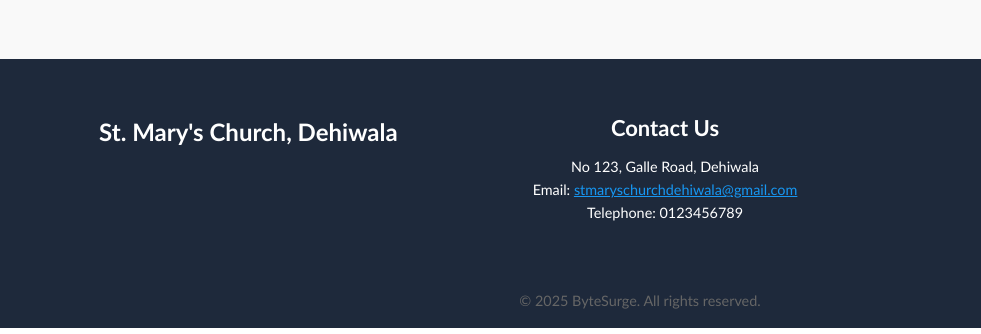
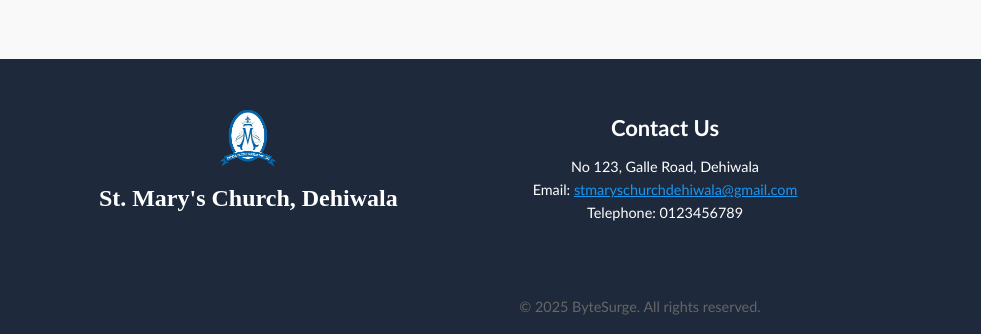
Before and after one commit to dinuraweli/church-website, a plain HTML site: page index.html in a window 1280 px wide. Shown: the part 1643-1977 px from the top of the page, 0-981 px from the left. Drawn offline with nearby package versions, Linux system fonts and the light colour scheme.

Commit message:
updated about page

```diff
--- a/index.html
+++ b/index.html
@@ -120,6 +120,7 @@
 
         <div class = "footer-container">
             <div class = "footer-logo">
+                <img src = "images/Dehiwala Church.png" alt = "Range">
                 <h3> St. Mary's Church, Dehiwala </h3>
                 <p>  </p>
             </div>
--- a/style.css
+++ b/style.css
@@ -360,6 +360,11 @@ nav a {
   background-color: #1797f200;
 }
 
+.footer-logo img {
+  width: 60px;
+  height: auto;
+}
+
 .footer-logo {
   flex: 1 1 250px;
   border-color: #19d53500;
@@ -371,6 +376,7 @@ nav a {
   margin-bottom: 10px;
   border-color: #f63ba200;
   border-style: dotted;
+  font-family: 'Times New Roman', Times, serif;
 }
 
 .footer-contact{
```
Also changed, not shown: 1 other file.
